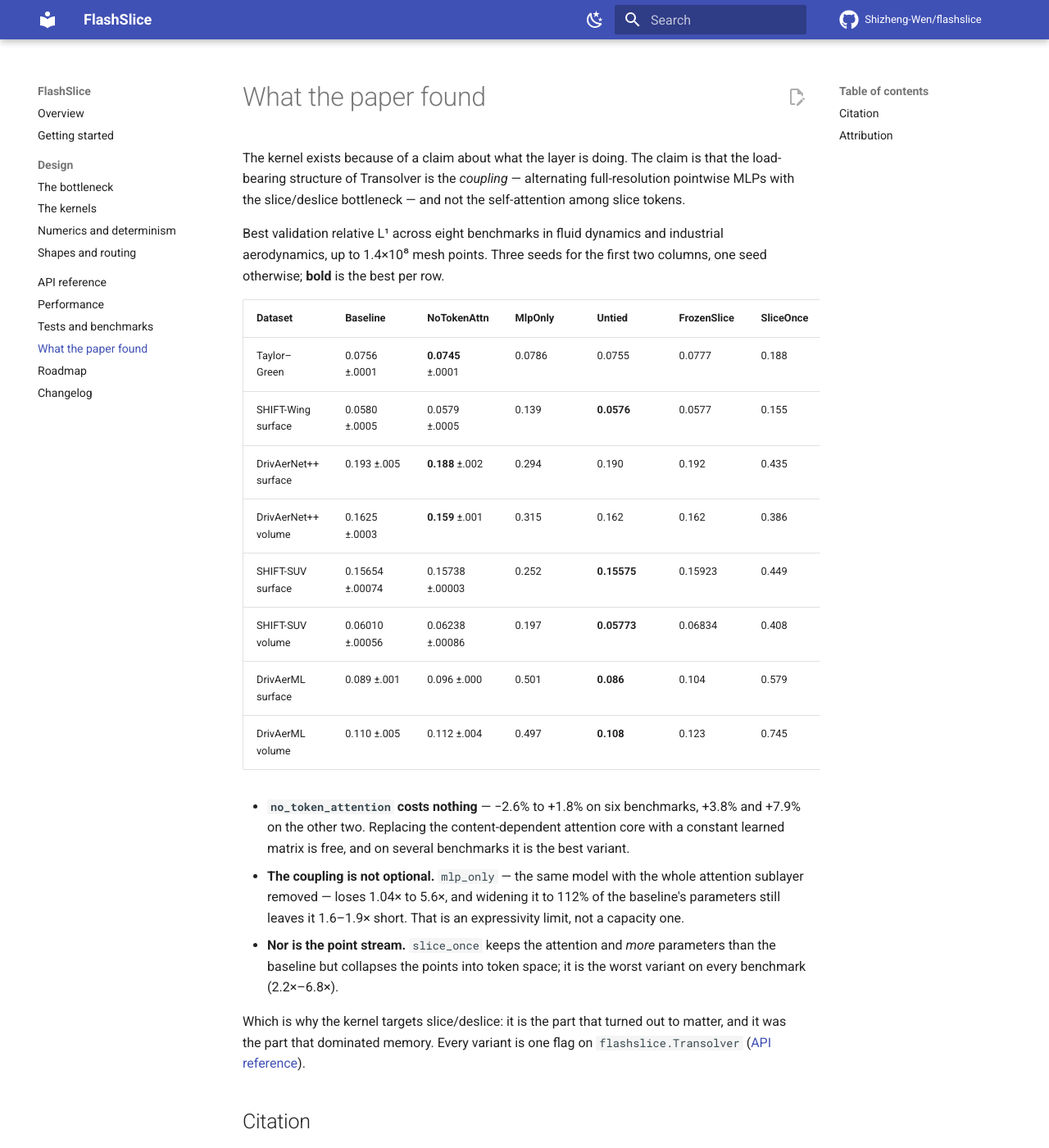
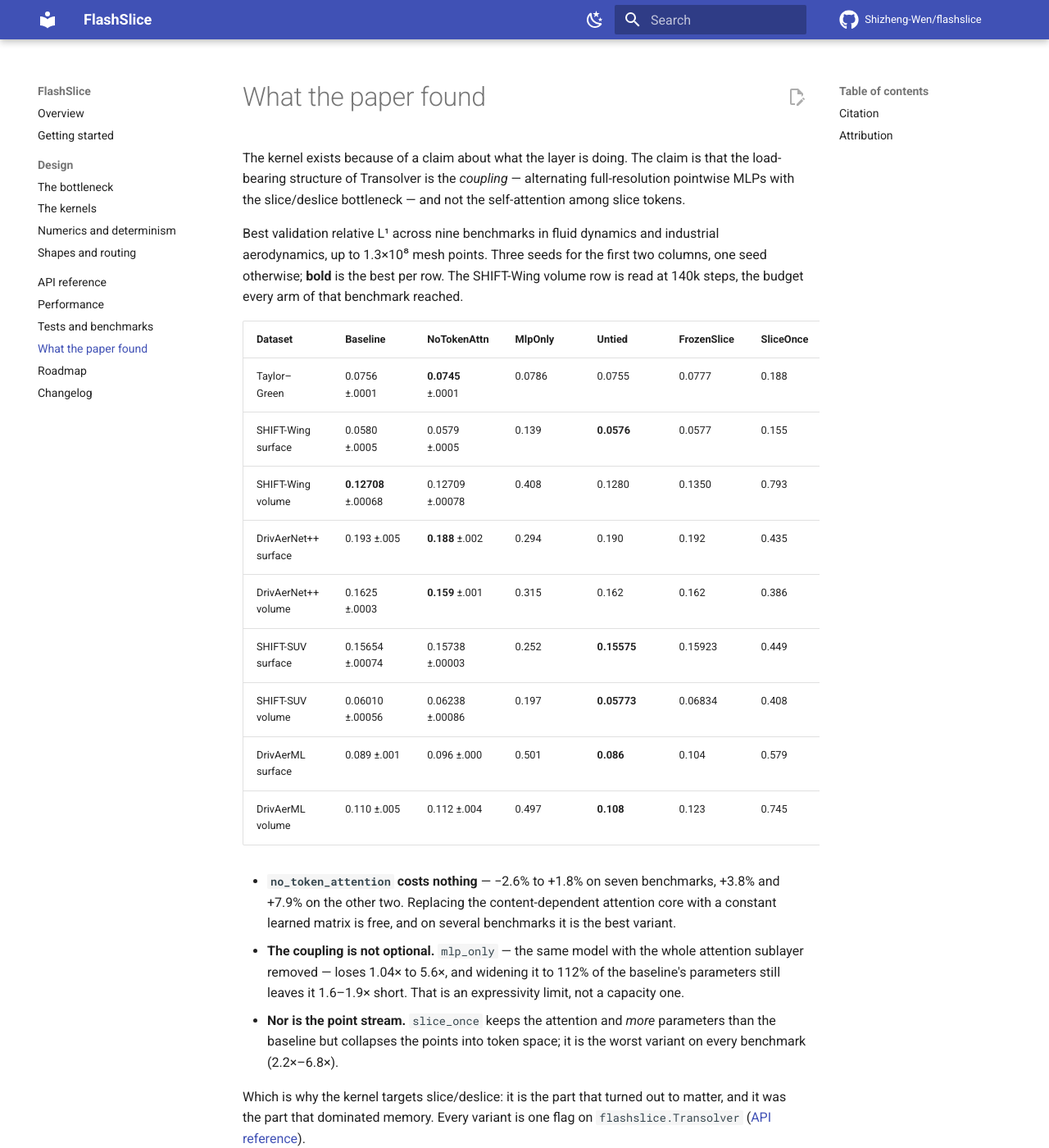
Before and after one commit to Shizheng-Wen/flashslice, an MkDocs documentation site: the page built from docs/paper.md, in a window 1280 px wide and 1400 px high. Shown: the whole window at 82% size. Built offline with MkDocs 1.6.1 and Material for MkDocs 9.7.7, drawn with Linux system fonts in a browser that asks for light colours; comment, search, counter and statistics services are not loaded.

Commit message:
docs: nine benchmarks, the current figures, and the 0.2.0 version string
The results table in the README and in docs/paper.md still had the eight
rows and the 1.4e8 point count of the submission before SHIFT-Wing volume
was added; that row is in, the count is 1.3e8, and the NoTokenAttn reading
is seven benchmarks within noise rather than six.

Both figures are replaced with the versions now in the paper: F1 gained a
column of benchmark renders, and F4 became a tensor-block diagram of the
kernel beside the two memory sweeps, its step-time panels having moved to
the paper's appendix. Their alt text is rewritten to match what they show.

__version__ was left at 0.1.0 when pyproject went to 0.2.0.

Co-Authored-By: Claude Opus 5 (1M context) <noreply@anthropic.com>
Claude-Session: https://claude.ai/code/session_01KbAP7sbrtpiExzwXaMVdwP

```diff
--- a/docs/paper.md
+++ b/docs/paper.md
@@ -5,14 +5,16 @@ is that the load-bearing structure of Transolver is the *coupling* —
 alternating full-resolution pointwise MLPs with the slice/deslice
 bottleneck — and not the self-attention among slice tokens.
 
-Best validation relative L¹ across eight benchmarks in fluid dynamics and
-industrial aerodynamics, up to 1.4×10⁸ mesh points. Three seeds for the first
-two columns, one seed otherwise; **bold** is the best per row.
+Best validation relative L¹ across nine benchmarks in fluid dynamics and
+industrial aerodynamics, up to 1.3×10⁸ mesh points. Three seeds for the first
+two columns, one seed otherwise; **bold** is the best per row. The SHIFT-Wing
+volume row is read at 140k steps, the budget every arm of that benchmark reached.
 
 | Dataset | Baseline | NoTokenAttn | MlpOnly | Untied | FrozenSlice | SliceOnce |
 | --- | --- | --- | --- | --- | --- | --- |
 | Taylor–Green | 0.0756 ±.0001 | **0.0745** ±.0001 | 0.0786 | 0.0755 | 0.0777 | 0.188 |
 | SHIFT-Wing surface | 0.0580 ±.0005 | 0.0579 ±.0005 | 0.139 | **0.0576** | 0.0577 | 0.155 |
+| SHIFT-Wing volume | **0.12708** ±.00068 | 0.12709 ±.00078 | 0.408 | 0.1280 | 0.1350 | 0.793 |
 | DrivAerNet++ surface | 0.193 ±.005 | **0.188** ±.002 | 0.294 | 0.190 | 0.192 | 0.435 |
 | DrivAerNet++ volume | 0.1625 ±.0003 | **0.159** ±.001 | 0.315 | 0.162 | 0.162 | 0.386 |
 | SHIFT-SUV surface | 0.15654 ±.00074 | 0.15738 ±.00003 | 0.252 | **0.15575** | 0.15923 | 0.449 |
@@ -20,7 +22,7 @@ two columns, one seed otherwise; **bold** is the best per row.
 | DrivAerML surface | 0.089 ±.001 | 0.096 ±.000 | 0.501 | **0.086** | 0.104 | 0.579 |
 | DrivAerML volume | 0.110 ±.005 | 0.112 ±.004 | 0.497 | **0.108** | 0.123 | 0.745 |
 
-- **`no_token_attention` costs nothing** — −2.6% to +1.8% on six benchmarks,
+- **`no_token_attention` costs nothing** — −2.6% to +1.8% on seven benchmarks,
   +3.8% and +7.9% on the other two. Replacing the content-dependent attention
   core with a constant learned matrix is free, and on several benchmarks it is
   the best variant.
--- a/flashslice/__init__.py
+++ b/flashslice/__init__.py
@@ -24,4 +24,4 @@ __all__ = [
     "TokenTransformerBlock",
     "Physics_Attention_Irregular_Mesh",
 ]
-__version__ = "0.1.0"
+__version__ = "0.2.0"
```
Also changed, not shown: README.md (+8 -6 lines), assets/F1_money.png, assets/F4_systems.png.
